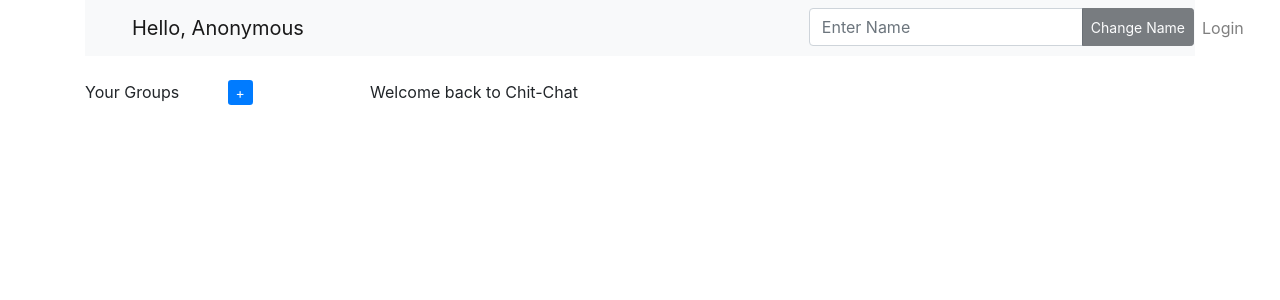
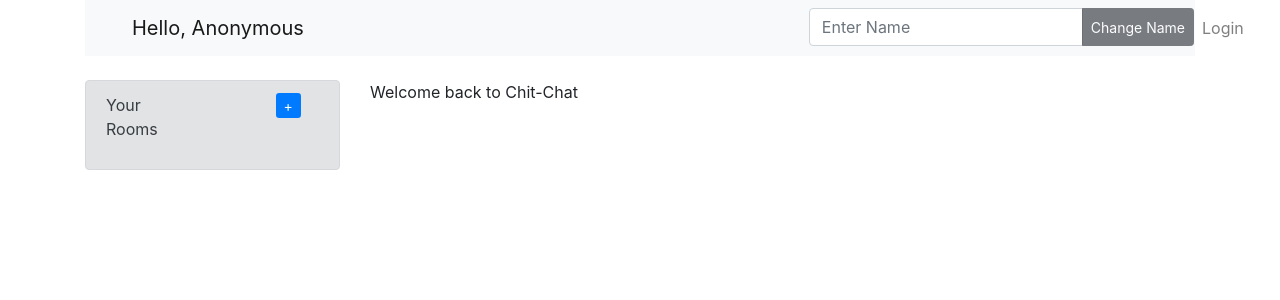
Before and after one commit to LuisLReyes/chitchat, a React (Create React App) app in the folder client/: page / in a window 1280 px wide. Shown: the top 300 px of the page. Built offline with nearby package versions, Linux system fonts and the light colour scheme.

Commit message:
Small misc changes

```diff
--- a/client/src/App.js
+++ b/client/src/App.js
@@ -16,15 +16,9 @@ class App extends Component {
   constructor(props) {
 		super(props);
 		this.state = {
-      user_name:'',
-      first_name:'',
-      last_name:'',
-      password:'',
-      email:'',
+      user:'',
       name_element:'',
-      temp_name:'Anonymous',
-      registerForm:false,
-      loginForm: false,
+      name:'Anonymous',
       loggedIn:false,
 		}
 
@@ -41,7 +35,7 @@ class App extends Component {
 
   setName(){
     this.setState({
-      temp_name: this.state.name_element
+      name: this.state.name_element
     });
   }
 
@@ -55,7 +49,7 @@ class App extends Component {
               {/*<img src={} width="30" height="30" alt="google.com" />*/}
             </a>
               <div className="col-7">
-                <Link to="/" className="navbar-brand">Hello, {this.state.temp_name}</Link>
+                <Link to="/" className="navbar-brand">Hello, {this.state.name}</Link>
               </div>
               <div className="col-6 collapse navbar-collapse">
                 <ul className="navbar-nav mr-auto">
@@ -66,7 +60,7 @@ class App extends Component {
                       </div>
                     </li>
                     <li className="navbar-item">
-	    		  <Link to="/login" className="nav-link">Login</Link>
+                      <Link to="/login" className="nav-link">Login</Link>
                     </li>
                 </ul>
               </div>
@@ -74,16 +68,18 @@ class App extends Component {
           <br/>
           <div className="row">
             <div className="col-3">
+              <div className="alert alert-secondary">
               <div className="row">
                 <div className="col">
-                  <p>Your Groups   </p>
+                  <p className="mr-1">Your Rooms</p>
                 </div>
                 <div className="col">
-                  <Link to="/addroom" className="btn-primary btn-sm">
+                  <Link to="/addroom" className="btn-primary btn-sm ml-5">
                     +
                   </Link>
                 </div>
               </div>
+            </div>
             </div>
             <div className="col-8">
               <Route path="/" exact component={elementHome} />
```
